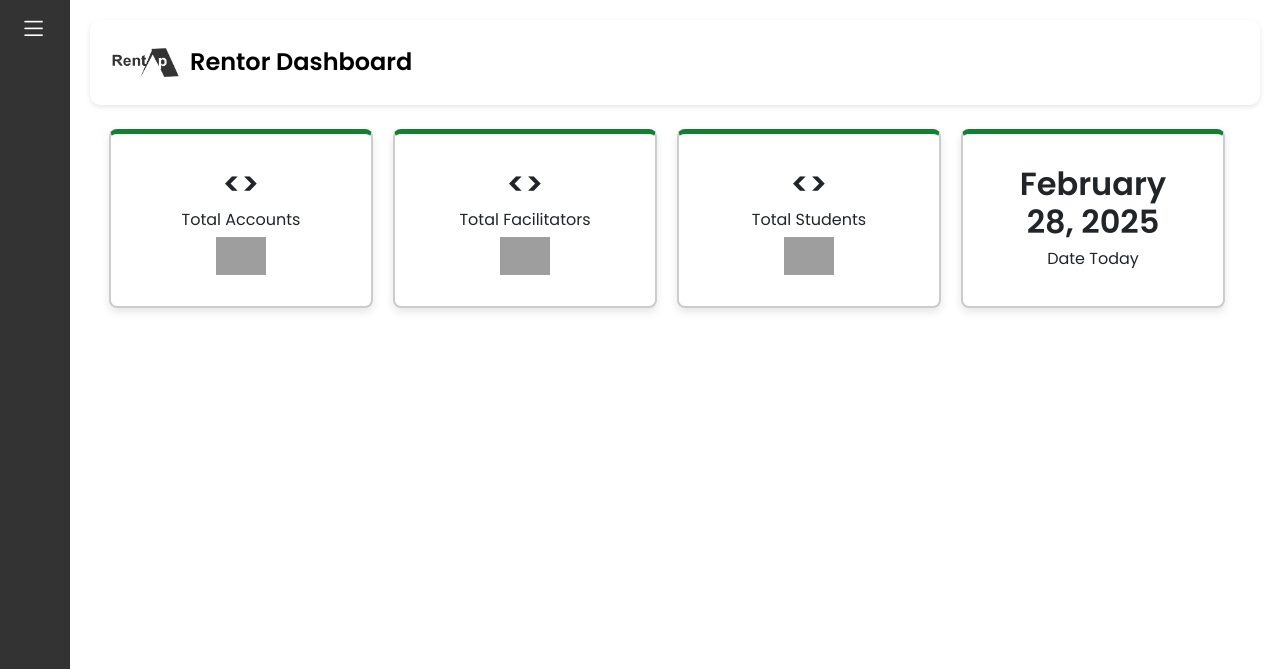
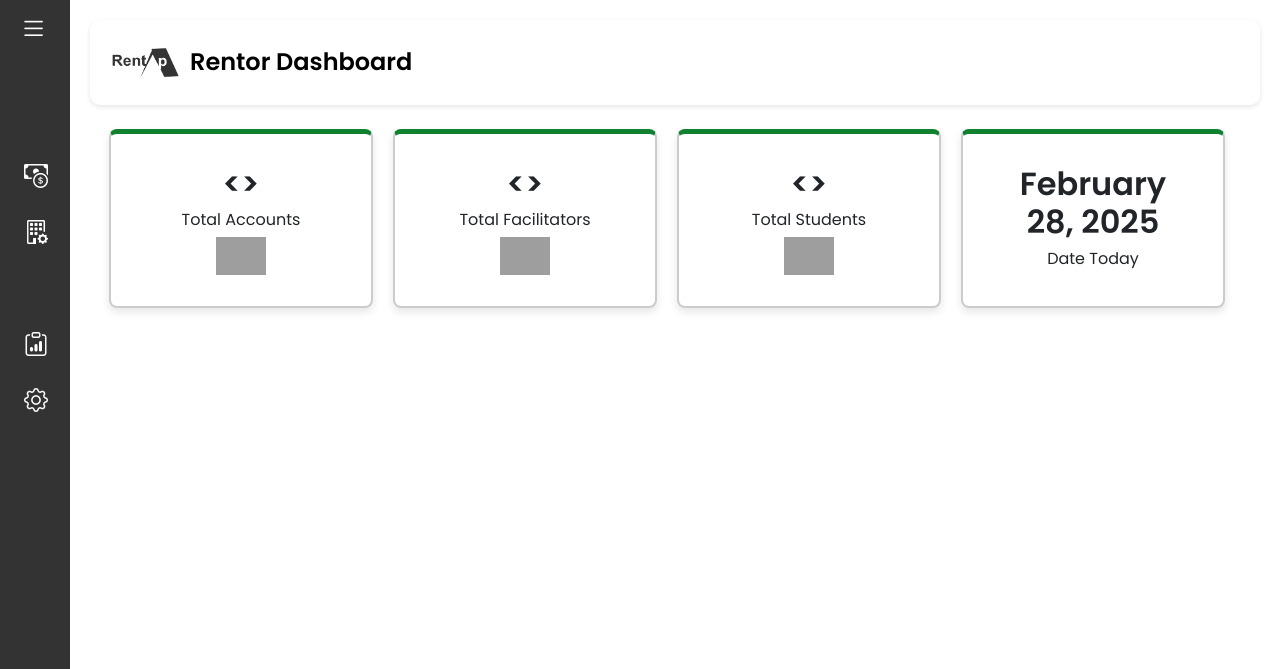
Before and after one commit to Ririin-28/RentAp, a PHP site: page /rentor/rentor_dashboard.php in a window 1280 px wide. Shown: the top 669 px of the page. Run offline with PHP 8.4, Linux system fonts and the light colour scheme; some libraries are stand-ins or nearby versions; grey boxes are pictures that could not be loaded.

Commit message:
Modified

```diff
--- a/sidebar.php
+++ b/sidebar.php
@@ -4,52 +4,62 @@
             <i class="bi bi-list" alt="Toggle Sidebar" ></i>
         </button>
         <div class="sidebar-logo">
-            <a href="admin_dashboard.php">Admin</a>
+            <a href="rentor_dashboard.php">Rentor</a>
         </div>
     </div>
     <ul class="sidebar-nav">
         <li class="sidebar-item">
-            <a href="admin_dashboard.php" class="sidebar-link">
+            <a href="rentor_dashboard.php" class="sidebar-link">
                 <i class="lni lni-layout"></i>
                 <span>Dashboard</span>
             </a>
         </li>
 
         <li class="sidebar-item">
-            <a href="admin_dashboard.php" class="sidebar-link">
-                <i class="lni lni-credit-card-multiple"></i>
+            <a href="rentor_payment_history.php" class="sidebar-link">
+                <i class="bi bi-cash-coin"></i>
                 <span>Payment History</span>
+            </a>
+        </li>
+
+        <li class="sidebar-item">
+            <a href="rentor_rentee_list.php" class="sidebar-link">
+                <i class="bi bi-building-gear"></i>
+                <span>Rentee Management</span>
             </a>
         </li>
 
         <li class="sidebar-item">
             <a href="#" class="sidebar-link collapsed has-dropdown" data-bs-toggle="collapse" data-bs-target="#accounts" aria-expanded="false" aria-controls="accounts">
                 <i class="lni lni-users"></i>
-                <span>Rentee Management</span>
+                <span>Maintenance</span>
             </a>
             <ul id="accounts" class="sidebar-dropdown list-unstyled collapse" data-bs-parent="#sidebar">
                 <li class="sidebar-item">
-                    <a href="admin_students_account.php" class="sidebar-link">Rentees List</a>
+                    <a href="rentor_requests.php" class="sidebar-link">
+                    <i class="bi bi-house-exclamation"></i>
+                    <span>Maintenance Requests</span>
+                    </a>
                 </li>
                 <li class="sidebar-item">
-                    <a href="admin_facilitators_account.php" class="sidebar-link">Rentee Requests</a>
-                </li>
-                <li class="sidebar-item">
-                    <a href="admin_coordinators_account.php" class="sidebar-link">Maintenance Duration</a>
+                    <a href="rentor_maintenance_duration.php" class="sidebar-link">
+                    <i class="bi bi-house-gear"></i>
+                    <span>Maintenance Duration</span>
+                    </a>
                 </li>
             </ul>
         </li>
 
         <li class="sidebar-item">
-            <a href="admin_dashboard.php" class="sidebar-link">
-                <i class="lni lni-layout"></i>
+            <a href="rentor_analytics.php" class="sidebar-link">
+                <i class="bi bi-clipboard-data"></i>
                 <span>Rental Analytics</span>
             </a>
         </li>
 
         <li class="sidebar-item">
-            <a href="admin_dashboard.php" class="sidebar-link">
-                <i class="lni lni-layout"></i>
+            <a href="rentor_edit_payment.php" class="sidebar-link">
+                <i class="bi bi-gear"></i>
                 <span>Edit Payment</span>
             </a>
         </li>
```
